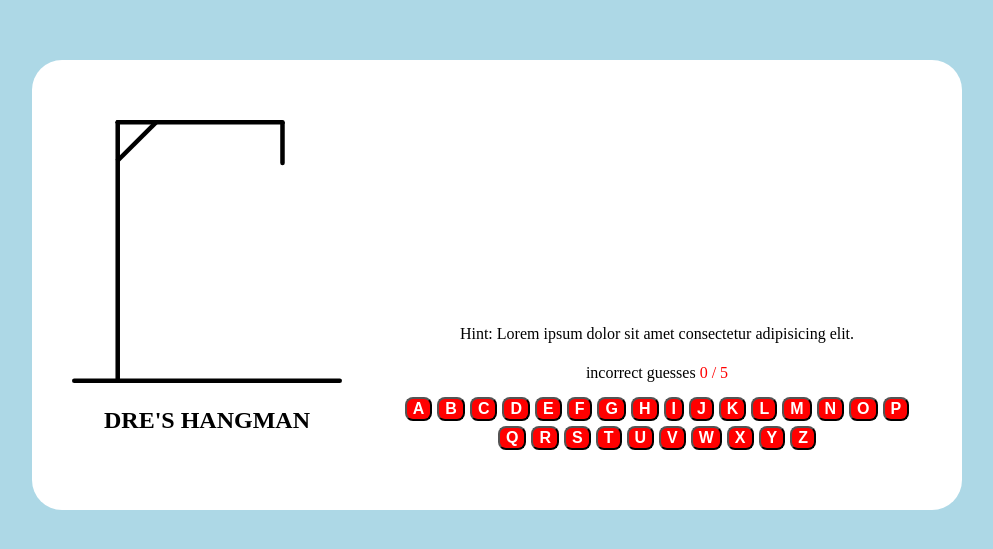
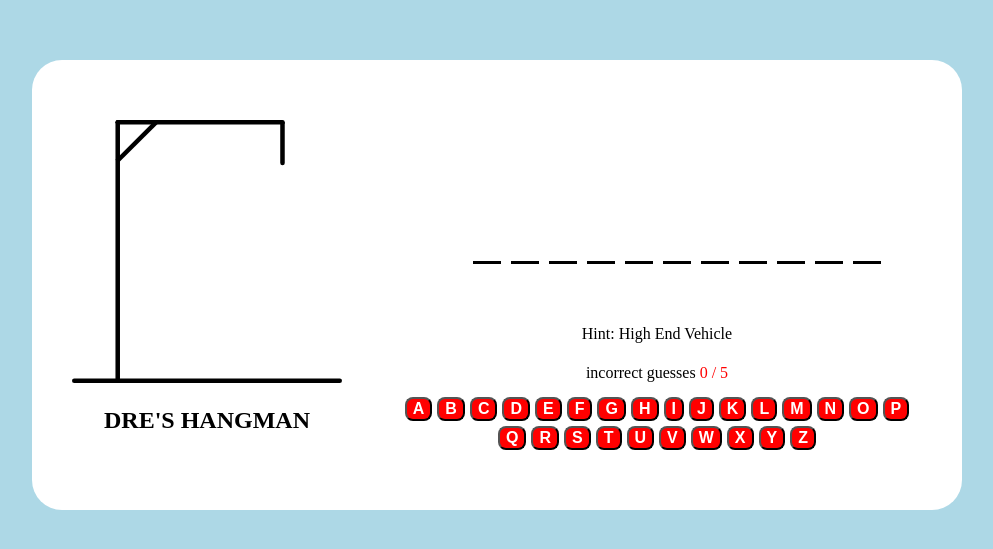
Before and after one commit to drebyrd715/Hangman, a plain HTML site: page index.html in a window 1280 px wide. Shown: the part 123-672 px from the top of the page, without its empty margins (143-1136 px from the left). Drawn offline with Linux system fonts and the light colour scheme.

```diff
--- a/index.html
+++ b/index.html
@@ -24,7 +24,7 @@
                 <ul class="word-display"></ul>
                 <h4 class="hint-text">
                     Hint:
-                    <b>Lorem ipsum dolor sit amet consectetur adipisicing elit.</b>
+                    <b>random hints just to make sure things workd</b>
                 </h4>
                 <h4 class="guesses-text">
                     incorrect guesses
--- a/script.js
+++ b/script.js
@@ -1,5 +1,5 @@
 import { wordlist } from "./wordlist.js";
-// const wordDisplay = document.querySelector(".word-display");
+const wordDisplay = document.querySelector(".word-display");
 const keyboardDiv = document.querySelector(".keyboard");
 // const guessesText = document.querySelector(".guesses-text b");
 // const hangmanImage = document.querySelector(".hangman-box img");
@@ -18,20 +18,18 @@
 //   keyboardDiv
 //     .querySelectorAll("button")
 //     .forEach((btn) => (btn.disabled = false));
-//   wordDisplay.innerHTML = currentWord
-//     .split("")
-//     .map(() => `<li class="letter"><li>`)
-//     .join("");
+//   wordDisplay.innerHTML = currentWord.split("").map(() => `<li class="letter"><li>`).join("");
 //   gameModal.classList.remove("show");
 // };
 
 const getRandomWord = () => {
 //   /// getting random word from wordlist //////
   const { word, hint } = wordlist[Math.round(Math.random() * wordlist.length)];
-  console.log(word, hint);
+  console.log(word);
 //   currentWord = word;
 //   console.log(word);
-//   document.querySelector(".hint-text b").innerText = hint;
+  document.querySelector(".hint-text b").innerText = hint;
+  wordDisplay.innerHTML = word.split("").map(() =>`<li class="letter"></li>`).join("");
 //   resetGame();
 //   /// creating li of word length and putting in word display /////
 };
@@ -44,9 +42,7 @@
 //       youWin ? `victory` : `Lost`
 //     }.gif`;
 //     gameModal.querySelector("h4").src = `${youWin ? `YouWin` : `Game Over`}`;
-//     gameModal.querySelector(
-//       "p"
-//     ).innerHTML = `${modalText} <b>${currentWord}</b>`;
+//     gameModal.querySelector("p").innerHTML = `${modalText} <b>${currentWord}</b>`;
 //     gameModal.classList.add("show");
 //   }, 300);
 // };
```
